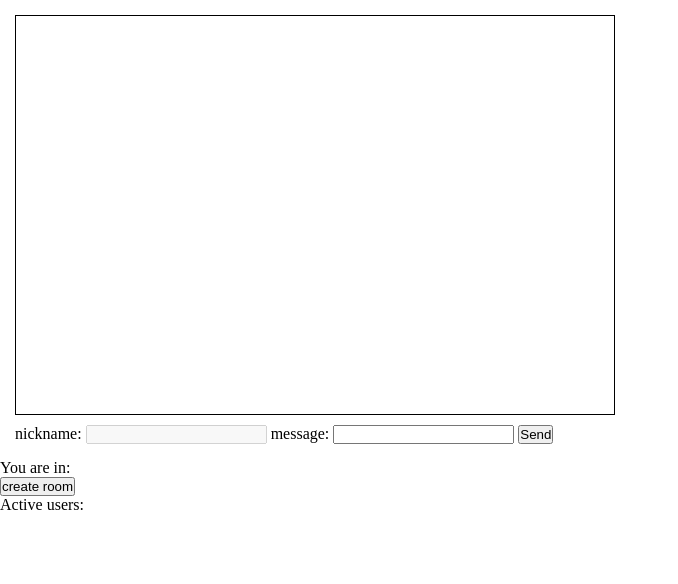
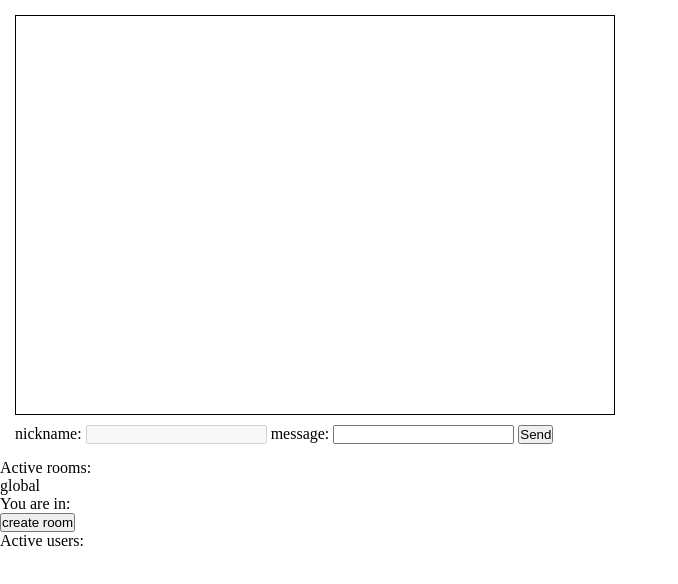
Before and after one commit to kajak1/real-time-chat, a website with bundled scripts: page user/public/index.html in a window 1280 px wide. Shown: the whole page, without its empty margins (0-678 px from the left). Built offline with nearby package versions, Linux system fonts and the light colour scheme.

Commit message:
added <ol> tag for romms list

```diff
--- a/user/public/index.html
+++ b/user/public/index.html
@@ -21,6 +21,12 @@
       </form>
     </div>
     <div class="rooms">
+      <ul class="parent-list">
+        <li>Active rooms:</li>
+        <ul class="rooms-list">
+          <li>global</li>
+        </ul>
+      <ul>
       <p class="active-room">You are in:</p>
       <button class="create-room">create room</button>
     </div>
--- a/user/public/index.js
+++ b/user/public/index.js
@@ -23,7 +23,6 @@ function askForName() {
   }
   user.name = username;
   user.rooms.push('global');
-  // console.log(user);
   nick.value = username;
 }
 
@@ -64,6 +63,8 @@ function addTypingInfo({ isTyping, user: { name } }) {
   }
 }
 
+function updateRoomList() {}
+
 function handleFormSubmission(e) {
   e.preventDefault();
   if (mess.value != '' && nick.value != '') {
@@ -93,3 +94,4 @@ socket.on('chat new message', addChatMessage);
 socket.on('user typing', addTypingInfo);
 socket.on('new user', usersList.addUser.bind(usersList));
 socket.on('remove user', usersList.removeUser.bind(usersList));
+socket.on('list room update', updateRoomList);
```
